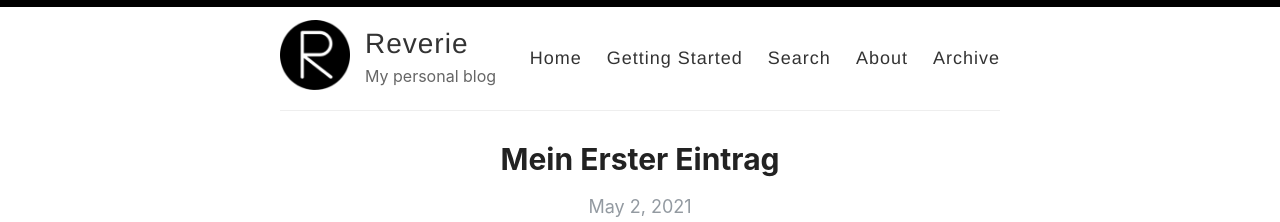
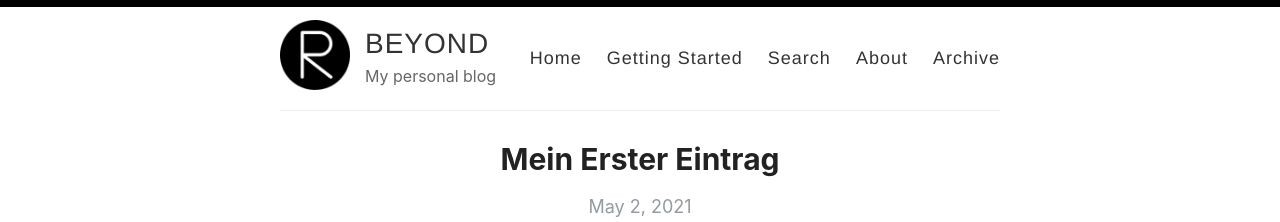
Before and after one commit to wmmr/wmmr.github.io, a Jekyll site: the page built from index.html, in a window 1280 px wide. Shown: the top 222 px of the page. Built offline with Jekyll 4.4.1, drawn with Linux system fonts in a browser that asks for light colours; the list of posts is cut into pages by our own code.

Commit message:
Update _config.yml

```diff
--- a/_config.yml
+++ b/_config.yml
@@ -3,7 +3,7 @@
 #
 
 # Name of your site (displayed in the header)
-name: Reverie
+name: BEYOND
 
 # Name of the author
 author: Dr. Josef Wimmer
```
